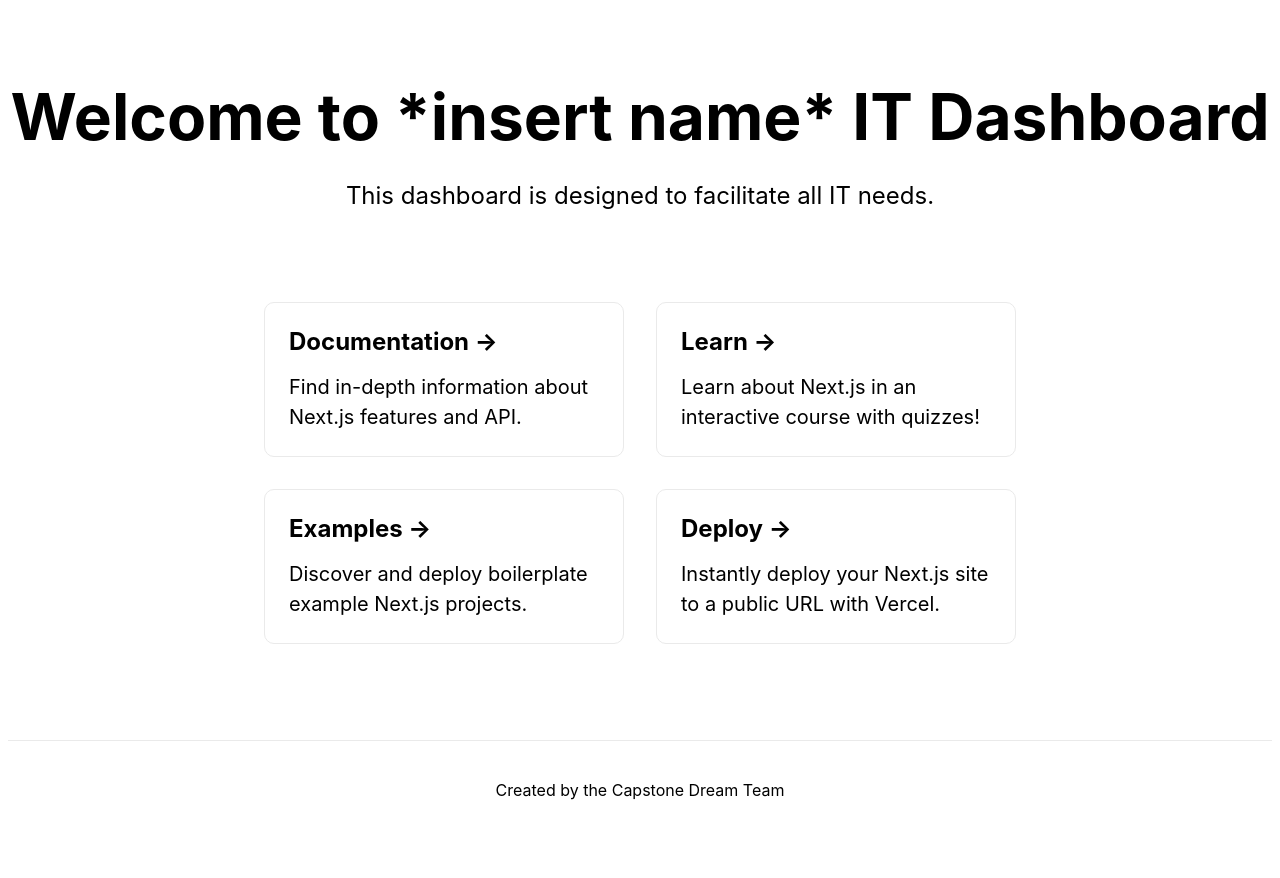
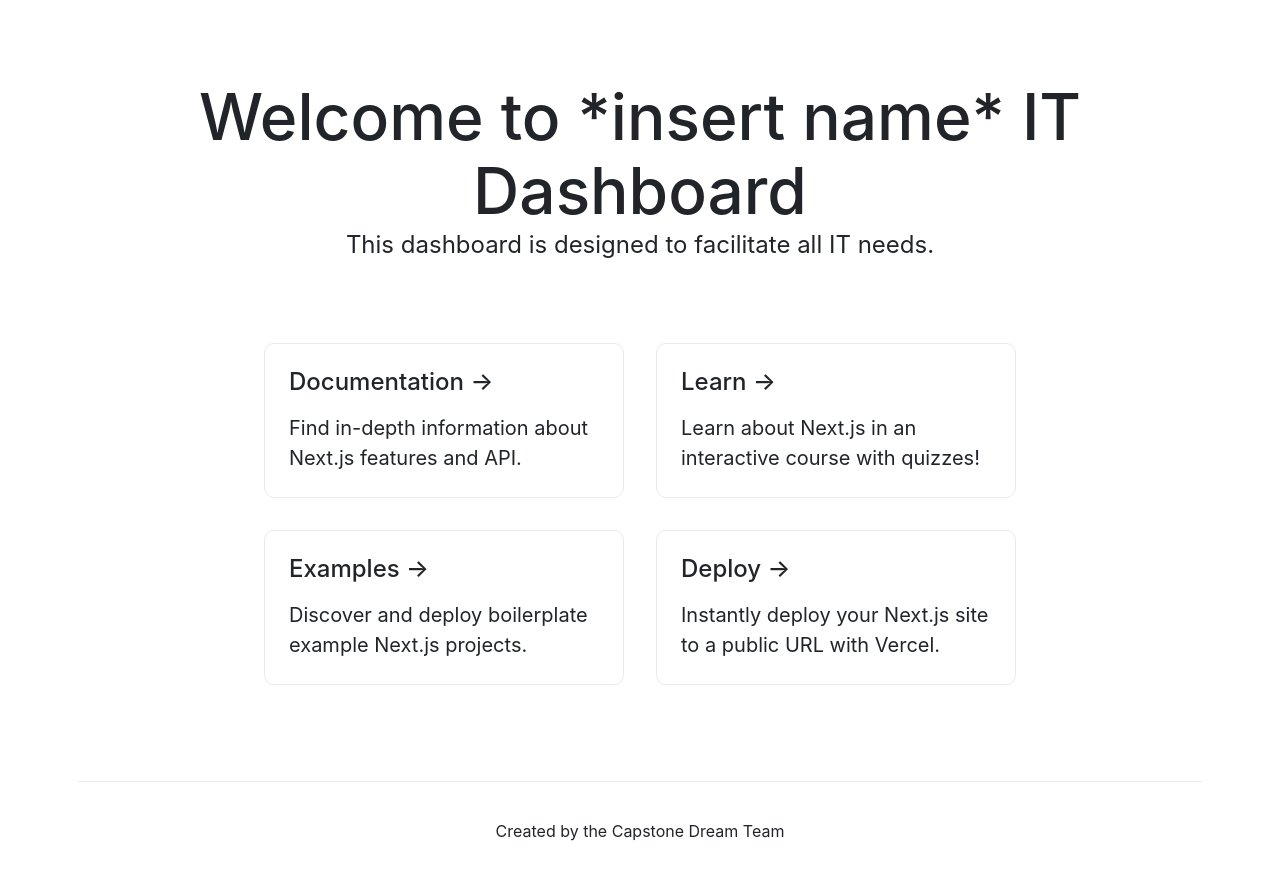
Before and after one commit to IT-Dashboard/IT-Dashboard, a Next.js app: page / in a window 1280 px wide. Shown: the top 878 px of the page. Before the commit the page ends 840 px from the top, so only its background shows below. Built offline with nearby package versions, Linux system fonts and the light colour scheme.

Commit message:
Set up _app file to import bootstrap css

```diff
--- /dev/null
+++ b/pages/_app.js
@@ -0,0 +1,6 @@
+import "bootstrap/dist/css/bootstrap.min.css";
+
+// This default export is required in a new `pages/_app.js` file.
+export default function App({ Component, pageProps }) {
+  return <Component {...pageProps} />;
+}
```
